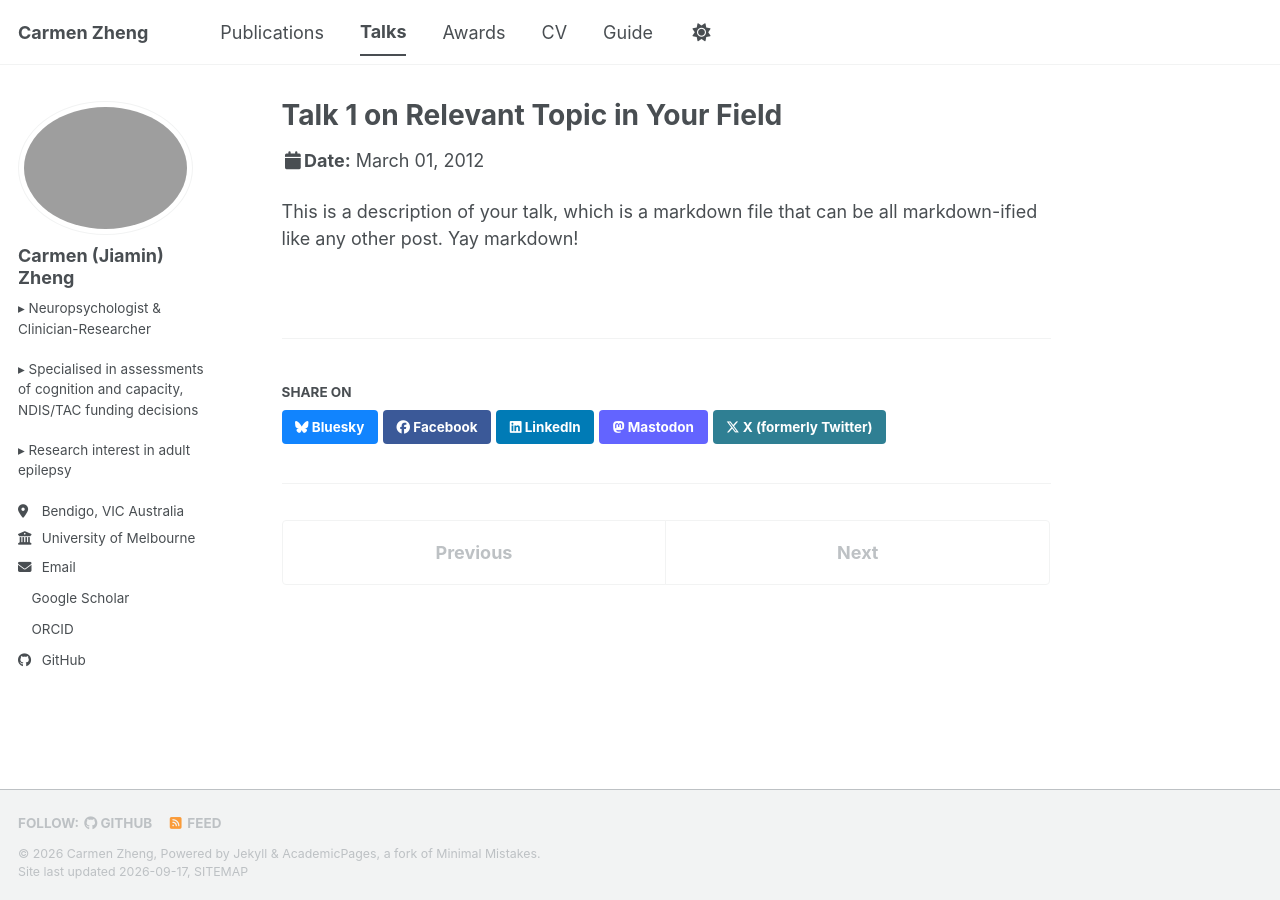
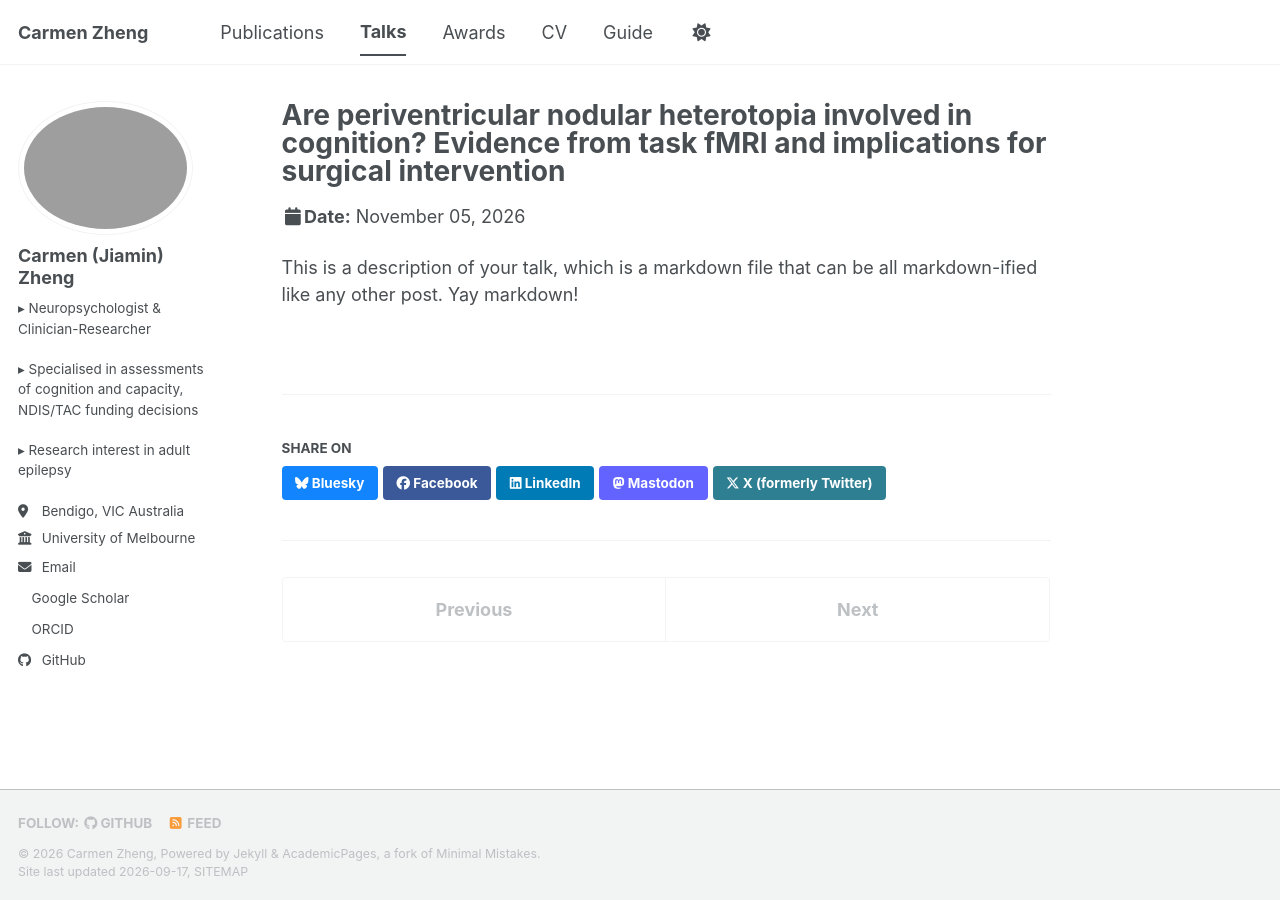
Before and after one commit to carmen-zheng/carmen-zheng.github.io, a Jekyll site: the page built from _talks/2012-03-01-talk-1.md, in a window 1280 px wide. Built offline with Jekyll 4.4.1, drawn with Linux system fonts in a browser that asks for light colours; a style sheet for code colours, icons or effects is not loaded.

Commit message:
Revise talk information for March 2012 event
Updated talk details including title, venue, date, and location.

```diff
--- a/_talks/2012-03-01-talk-1.md
+++ b/_talks/2012-03-01-talk-1.md
@@ -1,11 +1,11 @@
 ---
-title: "Talk 1 on Relevant Topic in Your Field"
+title: "Are periventricular nodular heterotopia involved in cognition? Evidence from task fMRI and implications for surgical intervention"
 collection: talks
-type: "Talk"
+type: "Platform talk"
 permalink: /talks/2012-03-01-talk-1
-venue: "UC San Francisco, Department of Testing"
-date: 2012-03-01
-location: "San Francisco, CA, USA"
+venue: "Melbourne Convention and Exhibition Centre"
+date: 2026-11-05
+location: "Melbourne, VIC, Australia"
 ---
 
 This is a description of your talk, which is a markdown file that can be all markdown-ified like any other post. Yay markdown!
```
